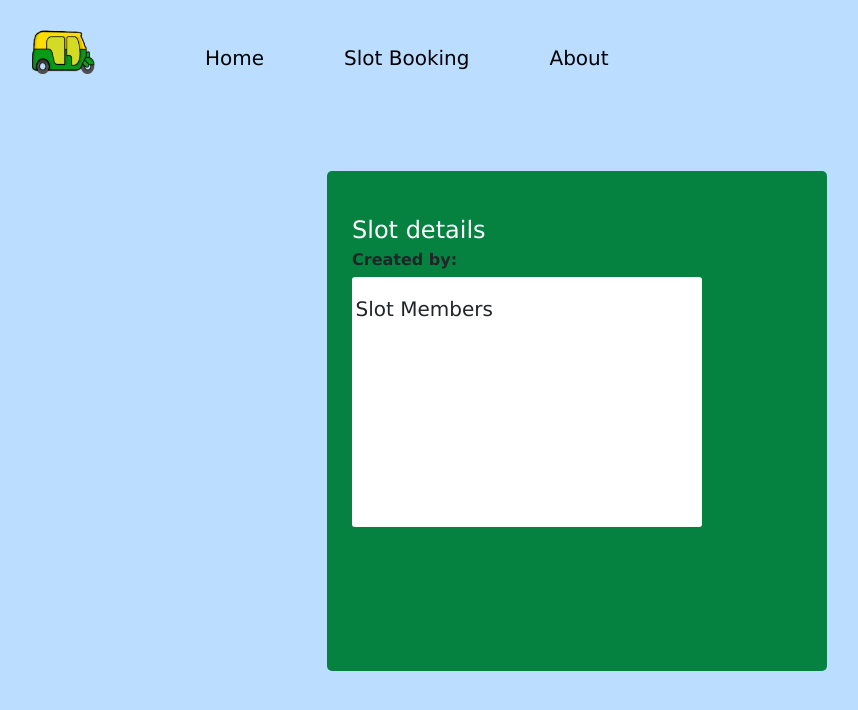
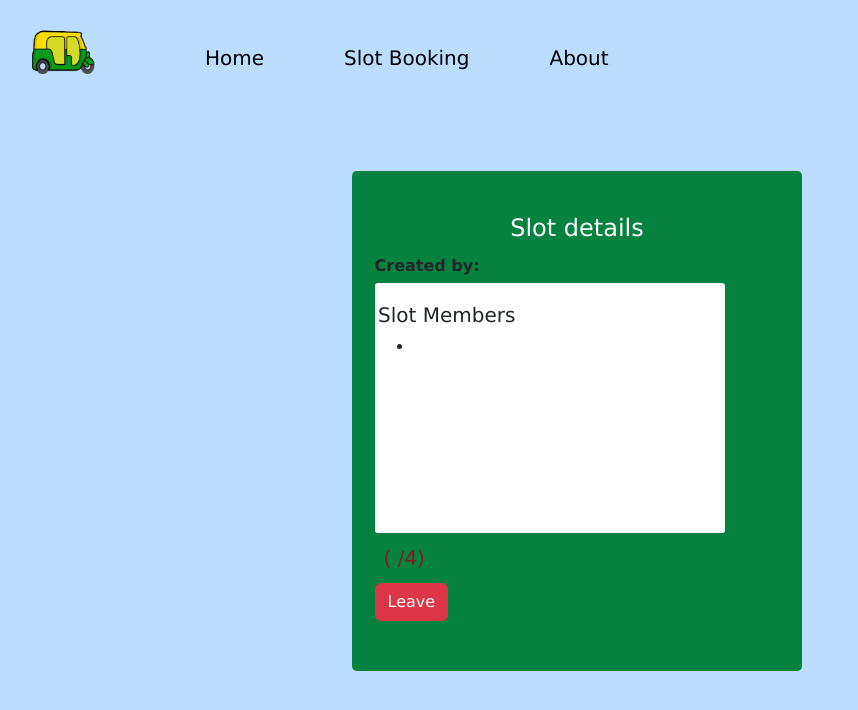
Before and after one commit to Bharath2503/auto_sharing_app, a React (Create React App) app in the folder Frontend/: page /SlotDetails in a window 1280 px wide. Shown: the top 710 px of the page, without its empty margins (63-921 px from the left). Built offline with nearby package versions, Linux system fonts and the light colour scheme.

Commit message:
slotdetailsedited

```diff
--- a/Frontend/src/components/SlotDetails.jsx
+++ b/Frontend/src/components/SlotDetails.jsx
@@ -1,4 +1,4 @@
-import { Link } from "react-router-dom";
+import Button from 'react-bootstrap/Button';
 import "../css/SlotDetails.css";
 function SlotDetails() {
     return (
@@ -8,7 +8,15 @@ function SlotDetails() {
             <h6 className="SlotDetails-owner"><b>Created by:</b></h6>
             <div className="SlotMembers">
                 <h5 className="SlotMembers-Title">Slot Members</h5>
+                <div className='Members-Email'>
+                <ul>
+                    <li></li>
+                </ul>
             </div>
+            </div>
+            <h5 className='SlotMembers-Number'>( /4)</h5>
+            <Button type="submit" variant='danger' className='SlotLeaveButton'>Leave</Button>
+
             </div>
         </div>
     )
--- a/Frontend/src/css/SlotDetails.css
+++ b/Frontend/src/css/SlotDetails.css
@@ -8,7 +8,7 @@
 
 .SlotPage-Box
 {
-    width: 500px;
+    width: 450px;
     height: 500px;
     padding-top: 20px;
     padding-bottom: 10px;
@@ -19,8 +19,8 @@
 
 .SlotDetails-Title
 {
-    margin-left: 5%;
-    margin-bottom: 1%;
+    text-align: center;
+    margin-bottom: 3%;
     margin-top: 5%;
     color: white;
 }
@@ -43,3 +43,21 @@
 {
     margin-left: 1%;
 }
+
+.SlotLeaveButton
+{
+    margin-top: 1%;
+    margin-left: 5%;
+}
+
+.SlotMembers-Number
+{
+    margin-top:3%;
+    margin-left: 7%;
+    color: rgb(130, 27, 27);
+}
+
+.Members-Email
+{
+    margin-left: 2%;
+}
```
